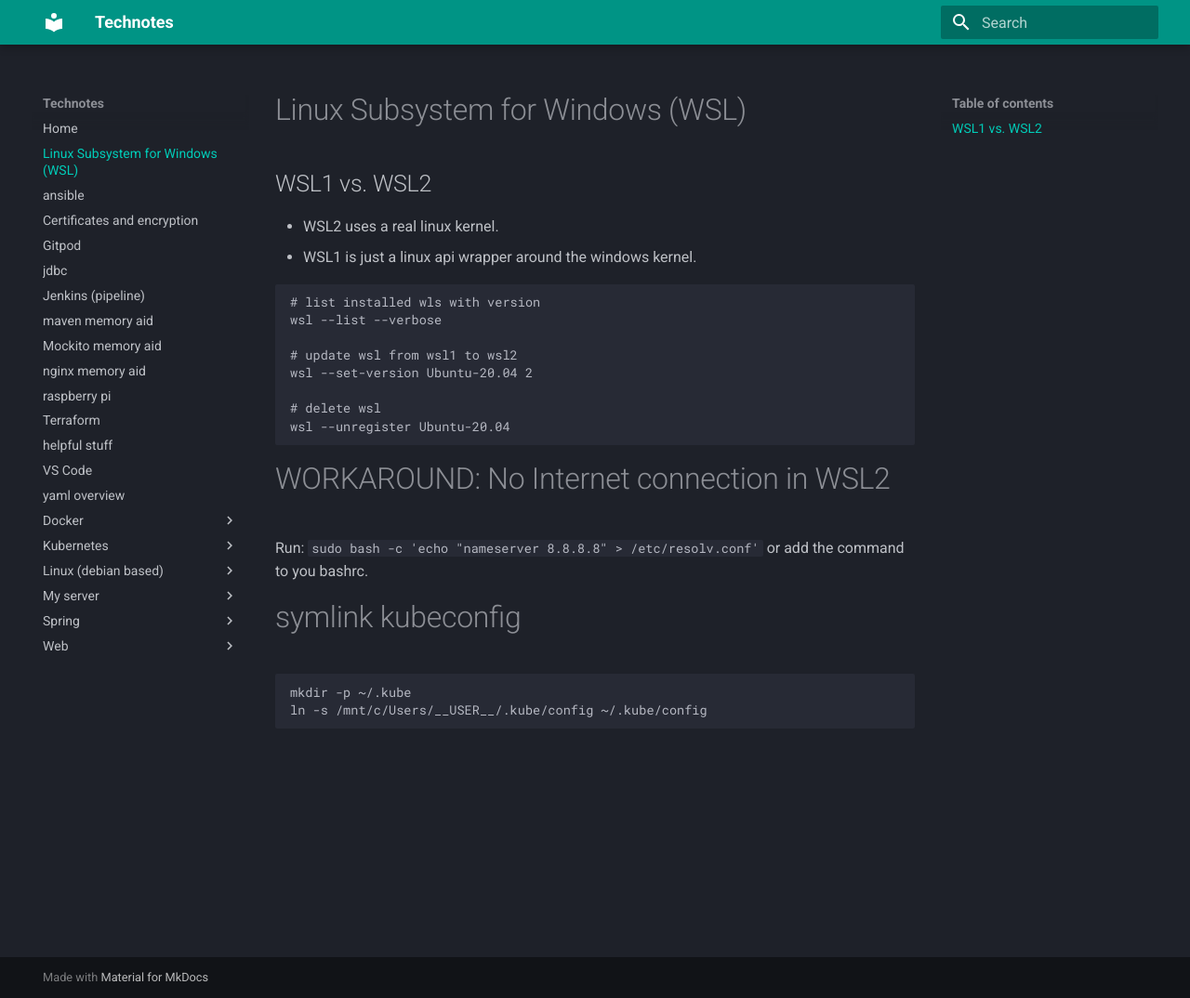
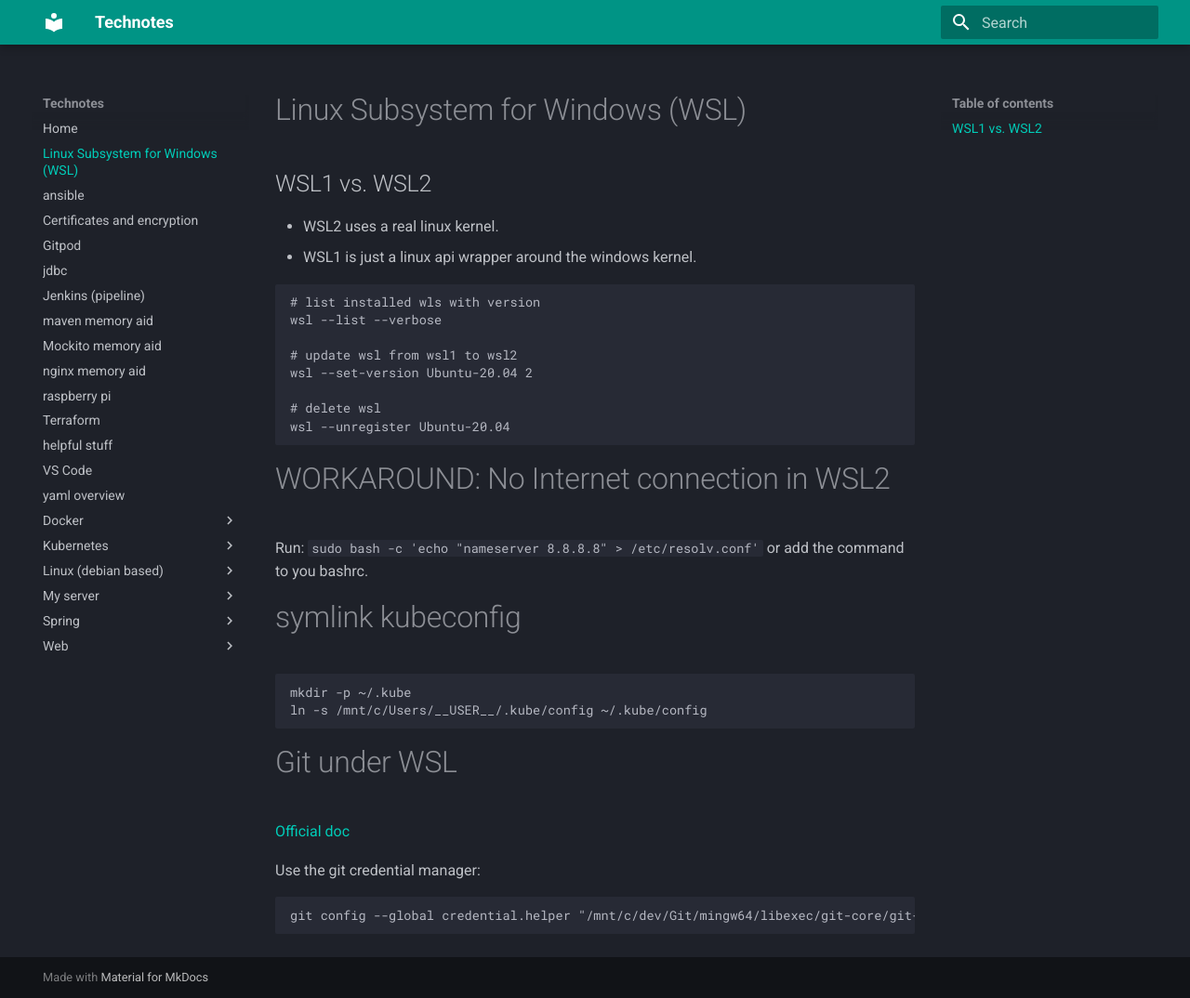
Before and after one commit to organicaudio/useful-code-snippets2, an MkDocs documentation site: the page built from docs/WSL.md, in a window 1280 px wide and 1074 px high. Shown: the whole window at 93% size. Built offline with MkDocs 1.6.1 and Material for MkDocs 9.7.7, drawn with Linux system fonts in a browser that asks for light colours.

Commit message:
info on git

````diff
--- a/docs/WSL.md
+++ b/docs/WSL.md
@@ -26,3 +26,13 @@
 mkdir -p ~/.kube
 ln -s /mnt/c/Users/__USER__/.kube/config ~/.kube/config
 ```
+
+# Git under WSL
+
+[Official doc](https://docs.microsoft.com/de-de/windows/wsl/tutorials/wsl-git)
+
+Use the git credential manager:
+
+```
+git config --global credential.helper "/mnt/c/dev/Git/mingw64/libexec/git-core/git-credential-manager.exe"
+```
````
